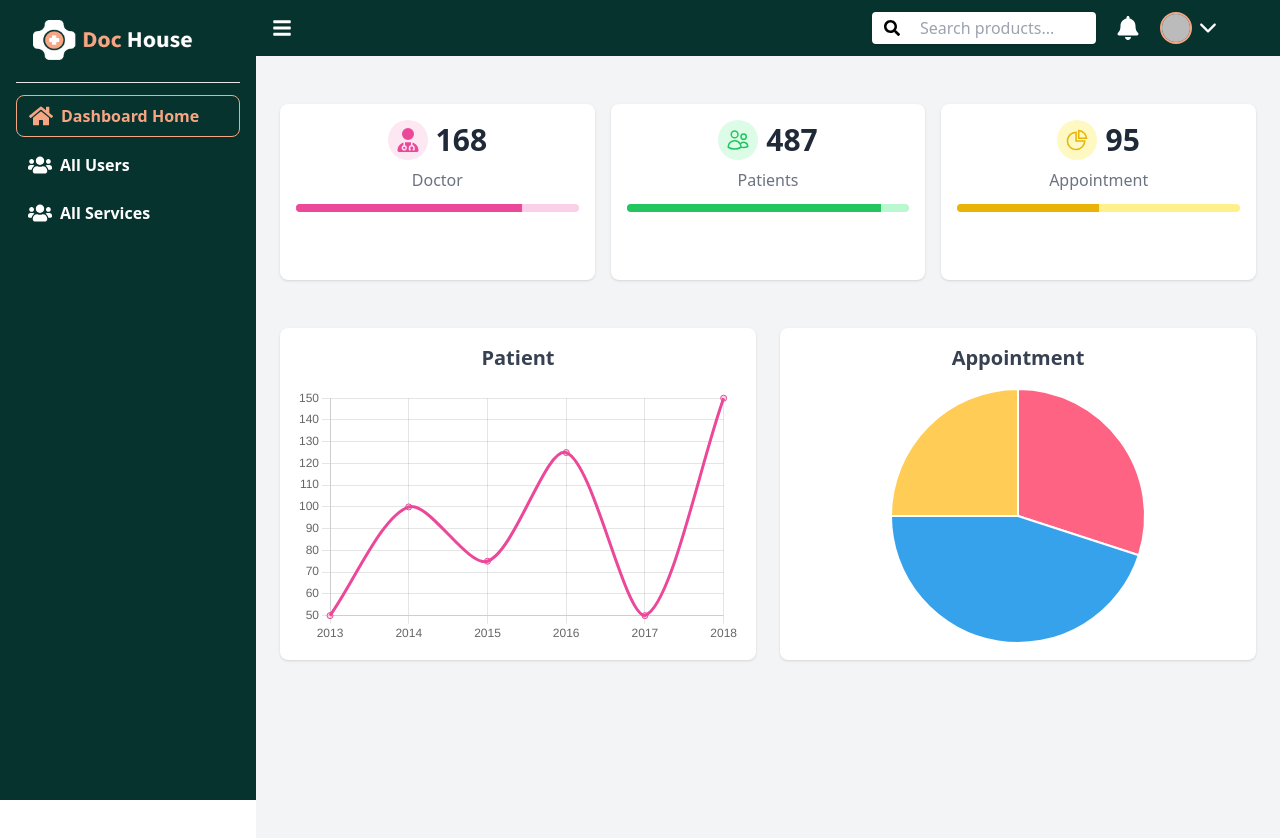
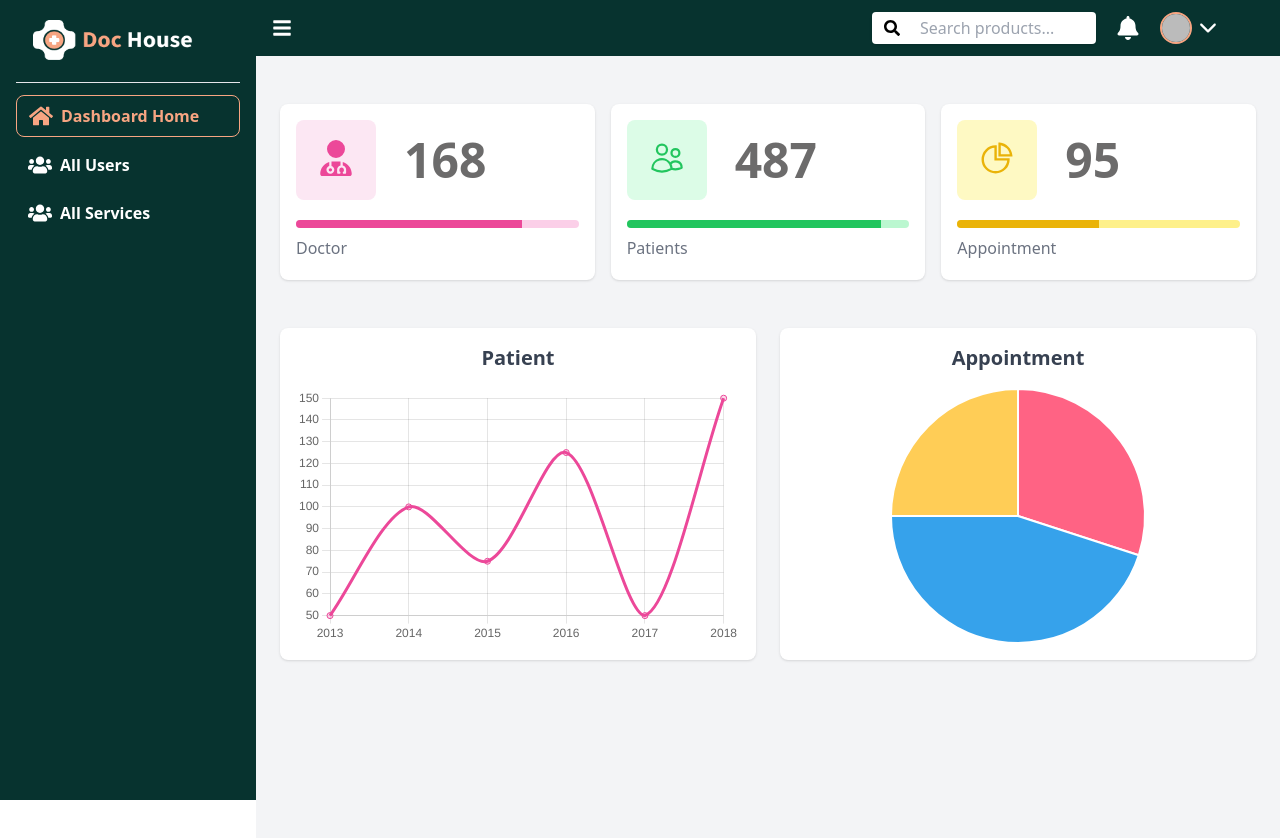
Before and after one commit to MASUMHD/Doctor_Appointment, a React (Vite) app: page /dashboard in a window 1280 px wide. Shown: the top 838 px of the page. Built offline with nearby package versions, Linux system fonts and the light colour scheme; no server answers; sample sign-in values are in the browser's storage.

Commit message:
dasboard home gesaing complate

```diff
--- a/src/Component/Pages/Dashboard/DasSideRouters/DasHome.jsx
+++ b/src/Component/Pages/Dashboard/DasSideRouters/DasHome.jsx
@@ -1,7 +1,5 @@
-import React from 'react';
 import { Line, Pie } from 'react-chartjs-2';
 import { Chart as ChartJS, LineElement, CategoryScale, LinearScale, PointElement, ArcElement } from 'chart.js';
-import { FiUser, FiUsers } from 'react-icons/fi';
 import { AiOutlinePieChart } from 'react-icons/ai';
 import { FaUserDoctor } from 'react-icons/fa6';
 import { HiOutlineUsers } from 'react-icons/hi2';
@@ -41,45 +39,48 @@ const DasHome = () => {
       {/* Top Row with Statistic Cards */}
       <div className="grid grid-cols-1 sm:grid-cols-2 lg:grid-cols-3 gap-4 mb-8 mt-6">
         {/* Doctor Card */}
-        <div className="bg-white rounded-lg shadow p-4 flex flex-col items-center h-44">
-          <div className="flex items-center gap-2">
-            <div className="bg-pink-100 p-2 rounded-full">
-              <FaUserDoctor className="text-pink-500 text-2xl" />
+        <div className="bg-white rounded-lg shadow p-4 flex flex-col  h-44">
+          <div className="flex items-center gap-7">
+            <div className="bg-pink-100 p-2 rounded-lg h-20 w-20 items-center text-center justify-center">
+              <FaUserDoctor className="text-pink-500 text-4xl mx-auto mt-3" />
             </div>
-            <h2 className="text-3xl font-bold">168</h2>
+            <h2 className="text-5xl font-bold text-[#6C6B6B]">168</h2>
           </div>
-          <p className="text-gray-500 mt-2">Doctor</p>
-          <div className="w-full mt-3 h-2 bg-pink-200 rounded-full overflow-hidden">
+
+          <div className="w-full mt-5 h-2 bg-pink-200 rounded-full overflow-hidden ">
             <div className="h-full bg-pink-500" style={{ width: '80%' }}></div>
           </div>
+          <p className="text-gray-500 mt-2 text-start">Doctor</p>
         </div>
 
         {/* Patient Card */}
-        <div className="bg-white rounded-lg shadow p-4 flex flex-col items-center">
-          <div className="flex items-center gap-2">
-            <div className="bg-green-100 p-2 rounded-full">
-              <HiOutlineUsers className="text-green-500 text-2xl" />
+        <div className="bg-white rounded-lg shadow p-4 flex flex-col  h-44">
+          <div className="flex items-center gap-7">
+            <div className="bg-green-100 p-2 rounded-lg h-20 w-20 items-center text-center justify-center">
+              <HiOutlineUsers className="text-green-500 text-4xl mx-auto mt-3" />
             </div>
-            <h2 className="text-3xl font-bold">487</h2>
+            <h2 className="text-5xl font-bold text-[#6C6B6B]">487</h2>
           </div>
-          <p className="text-gray-500 mt-2">Patients</p>
-          <div className="w-full mt-3 h-2 bg-green-200 rounded-full overflow-hidden">
+
+          <div className="w-full mt-5 h-2 bg-green-200 rounded-full overflow-hidden">
             <div className="h-full bg-green-500" style={{ width: '90%' }}></div>
           </div>
+          <p className="text-gray-500 mt-2 text-start">Patients</p>
         </div>
 
         {/* Appointment Card */}
-        <div className="bg-white rounded-lg shadow p-4 flex flex-col items-center">
-          <div className="flex items-center gap-2">
-            <div className="bg-yellow-100 p-2 rounded-full">
-              <AiOutlinePieChart className="text-yellow-500 text-2xl" />
+        <div className="bg-white rounded-lg shadow p-4 flex flex-col  h-44">
+          <div className="flex items-center gap-7">
+            <div className="bg-yellow-100 p-2 rounded-lg h-20 w-20 items-center text-center justify-center">
+              <AiOutlinePieChart className="text-yellow-500 text-4xl mx-auto mt-3" />
             </div>
-            <h2 className="text-3xl font-bold">95</h2>
+            <h2 className="text-5xl font-bold text-[#6C6B6B]">95</h2>
           </div>
-          <p className="text-gray-500 mt-2">Appointment</p>
-          <div className="w-full mt-3 h-2 bg-yellow-200 rounded-full overflow-hidden">
+
+          <div className="w-full mt-5 h-2 bg-yellow-200 rounded-full overflow-hidden">
             <div className="h-full bg-yellow-500" style={{ width: '50%' }}></div>
           </div>
+          <p className="text-gray-500 mt-2 text-start">Appointment</p>
         </div>
       </div>
 
```
